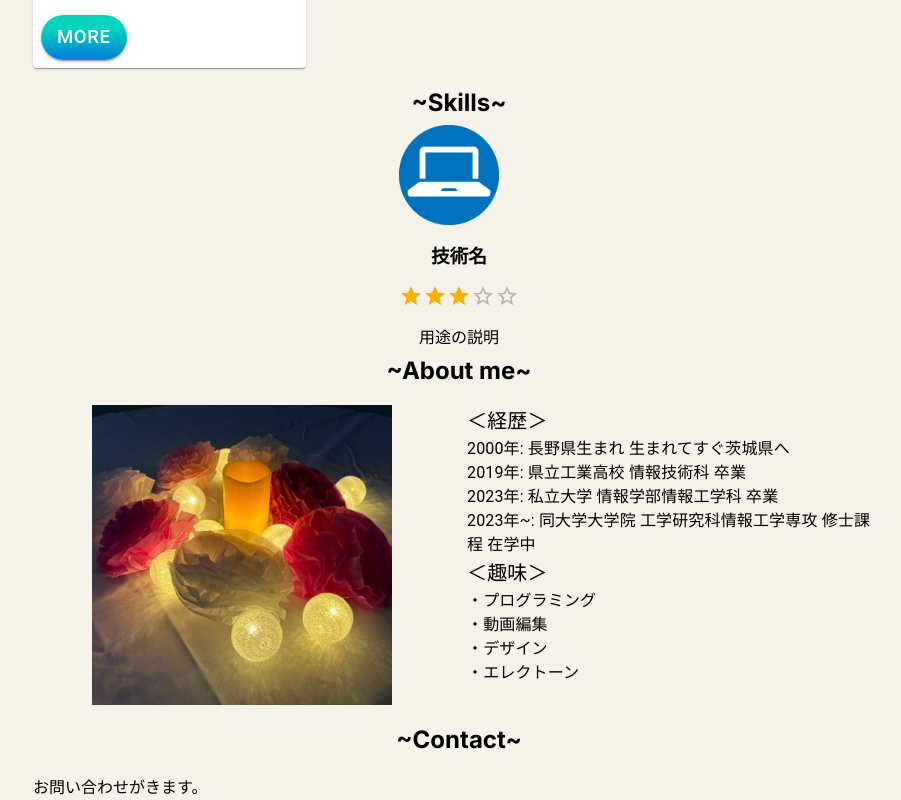
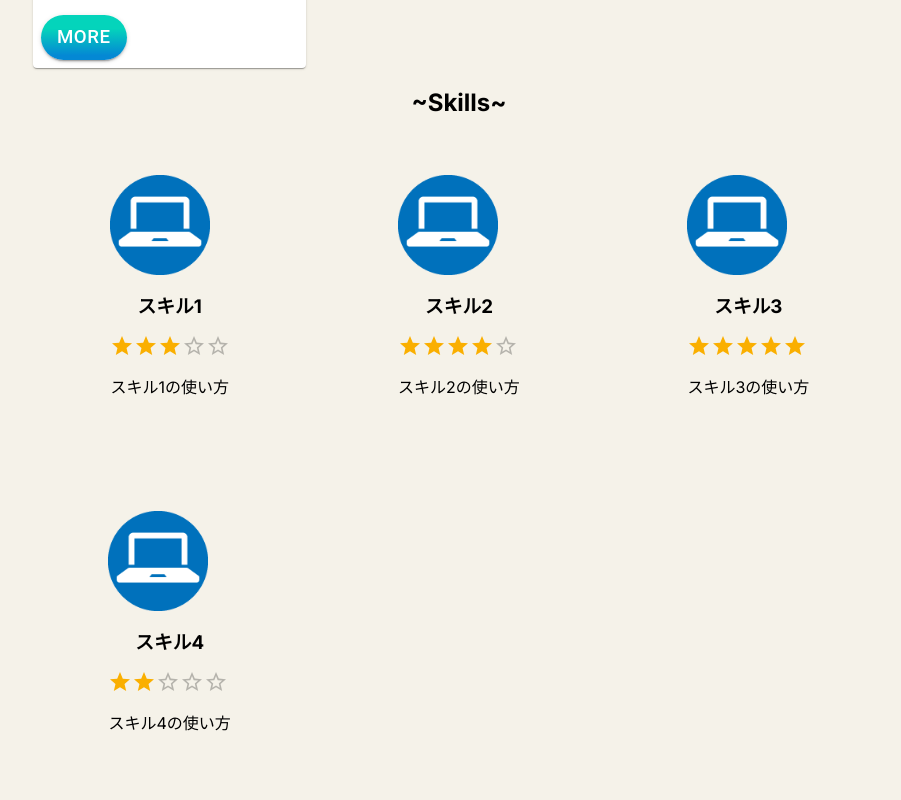
Before and after one commit to KHashimoto3/My_Portfolio, a Next.js app in the folder front/: page / in a window 1280 px wide. Shown: the part 1480-2280 px from the top of the page, without its empty margins (181-1082 px from the left). Built offline with nearby package versions, Linux system fonts and the light colour scheme.

Commit message:
スキルカードコンポーネントにpropsを渡せるようにした。

```diff
--- a/front/src/app/_home-sections/HomeSkills.tsx
+++ b/front/src/app/_home-sections/HomeSkills.tsx
@@ -1,11 +1,58 @@
-import { Container } from "@mui/material";
+"use client";
+
+import { Box, Container, Grid } from "@mui/material";
 import SkillCard from "../_skill-components/skillCard";
+import { SkillList } from "../types/skillList";
 
 export default function HomeSkills() {
+  const sampleSkillList: SkillList[] = [
+    {
+      id: 1,
+      name: "スキル1",
+      howToUse: "スキル1の使い方",
+      image: "/sample_pc.png",
+      rate: 3,
+    },
+    {
+      id: 2,
+      name: "スキル2",
+      howToUse: "スキル2の使い方",
+      image: "/sample_pc.png",
+      rate: 4,
+    },
+    {
+      id: 3,
+      name: "スキル3",
+      howToUse: "スキル3の使い方",
+      image: "/sample_pc.png",
+      rate: 5,
+    },
+    {
+      id: 4,
+      name: "スキル4",
+      howToUse: "スキル4の使い方",
+      image: "/sample_pc.png",
+      rate: 2,
+    },
+  ];
+
   return (
     <Container maxWidth="md">
       <h2 style={{ textAlign: "center" }}>~Skills~</h2>
-      <SkillCard />
+      <Box sx={{ width: "100%", height: "auto" }}>
+        <Grid container spacing={2}>
+          {sampleSkillList.map((skill) => (
+            <Grid item xs={4} key={skill.id}>
+              <SkillCard
+                name={skill.name}
+                howToUse={skill.howToUse}
+                image={skill.image}
+                rate={skill.rate}
+              />
+            </Grid>
+          ))}
+        </Grid>
+      </Box>
     </Container>
   );
 }
--- a/front/src/app/_skill-components/skillCard.tsx
+++ b/front/src/app/_skill-components/skillCard.tsx
@@ -2,23 +2,33 @@
 
 import { Box, Rating, Stack } from "@mui/material";
 
-export default function SkillCard() {
+type Props = {
+  name: string;
+  howToUse: string;
+  image: string;
+  rate: number;
+};
+
+export default function SkillCard(props: Props) {
+  const { name, howToUse, image, rate } = props;
+
   return (
     <div className="skill-card">
       <Box
         sx={{
           width: "100%",
-          height: "200px",
+          height: "300px",
+          marginBottom: "20px",
           display: "flex",
           justifyContent: "center",
           alignItems: "center",
         }}
       >
         <Stack spacing={2} textAlign={"center"}>
-          <img src={"/sample_pc.png"} alt={"PC"} style={{ width: "100px" }} />
-          <h3>技術名</h3>
-          <Rating name="read-only" value={3} readOnly />
-          <p>用途の説明</p>
+          <img src={image} alt={"PC"} style={{ width: "100px" }} />
+          <h3>{name}</h3>
+          <Rating name="read-only" value={rate} readOnly />
+          <p>{howToUse}</p>
         </Stack>
       </Box>
     </div>
--- /dev/null
+++ b/front/src/app/types/skillList.ts
@@ -0,0 +1,7 @@
+export type SkillList = {
+  id: number;
+  name: string;
+  howToUse: string;
+  image: string;
+  rate: number;
+};
```
